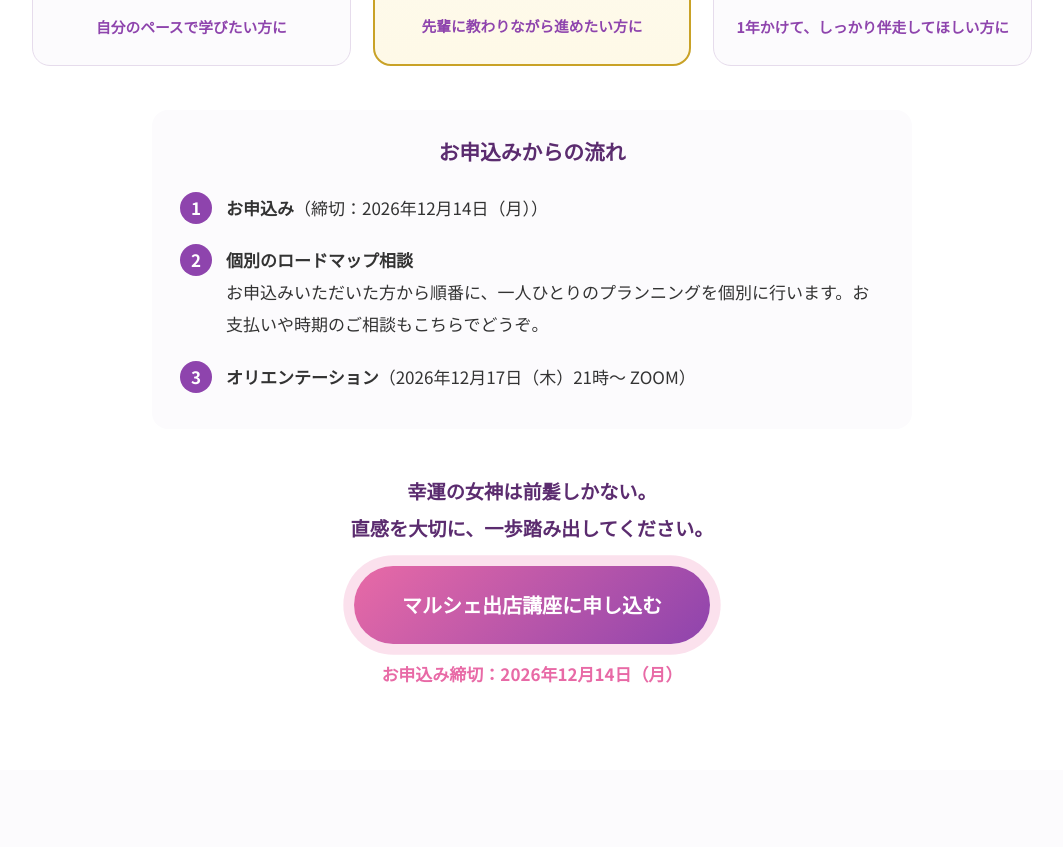
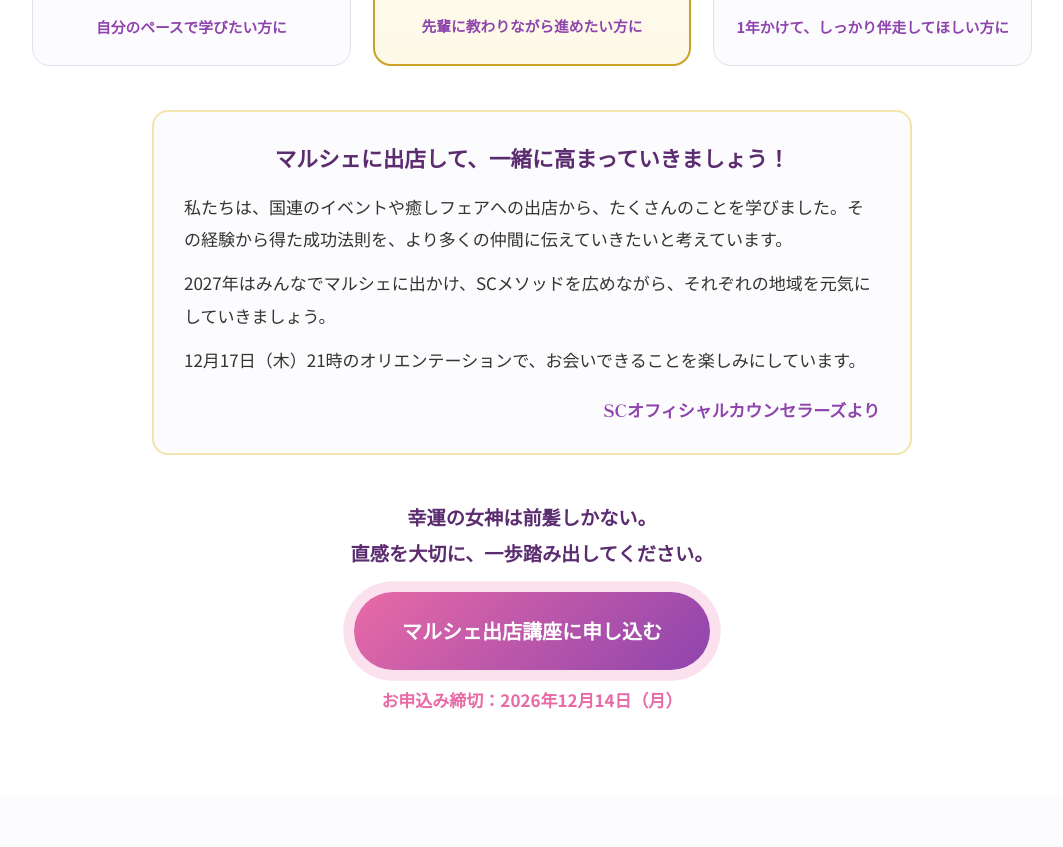
Before and after one commit to scmethod-web/marche, a plain HTML site: page index.html in a window 1280 px wide. Shown: the part 9947-10794 px from the top of the page, without its empty margins (108-1171 px from the left). Drawn offline with Linux system fonts and the light colour scheme.

Commit message:
「お申込みからの流れ」をOCからのメッセージに差し替え
Co-Authored-By: Claude Opus 5.5 <noreply@anthropic.com>

```diff
--- a/index.html
+++ b/index.html
@@ -361,13 +361,12 @@
                 </div>
             </div>
 
-            <div class="flow">
-                <h3>お申込みからの流れ</h3>
-                <ol>
-                    <li><strong>お申込み</strong>（締切：2026年12月14日（月））</li>
-                    <li><strong>個別のロードマップ相談</strong><br>お申込みいただいた方から順番に、一人ひとりのプランニングを個別に行います。お支払いや時期のご相談もこちらでどうぞ。</li>
-                    <li><strong>オリエンテーション</strong>（2026年12月17日（木）21時〜 ZOOM）</li>
-                </ol>
+            <div class="message">
+                <h3>マルシェに出店して、<br class="sp">一緒に高まっていきましょう！</h3>
+                <p>私たちは、国連のイベントや癒しフェアへの出店から、たくさんのことを学びました。その経験から得た成功法則を、より多くの仲間に伝えていきたいと考えています。</p>
+                <p>2027年はみんなでマルシェに出かけ、SCメソッドを広めながら、それぞれの地域を元気にしていきましょう。</p>
+                <p>12月17日（木）21時のオリエンテーションで、お会いできることを楽しみにしています。</p>
+                <p class="message-sign">SCオフィシャルカウンセラーズより</p>
             </div>
 
             <div class="cta-area">
--- a/style.css
+++ b/style.css
@@ -568,3 +568,20 @@ ul, ol { list-style: none; }
     .final-cta h2 { font-size: 1.5rem; }
     .worries-answer { font-size: 1.1rem; }
 }
+
+/* ---------- OCからのメッセージ（料金の下） ---------- */
+.message {
+    max-width: 760px;
+    margin: 44px auto 0;
+    background: var(--bg);
+    border: 2px solid var(--gold-light);
+    border-radius: 16px;
+    padding: 30px 30px 26px;
+}
+.message h3 { text-align: center; color: var(--purple-dark); font-size: 1.35rem; margin-bottom: 16px; }
+.message p { margin-bottom: 12px; }
+.message-sign { text-align: right; font-family: var(--font-head); font-weight: 700; color: var(--purple); margin: 18px 0 0 !important; }
+@media (max-width: 600px) {
+    .message { padding: 24px 20px 20px; }
+    .message h3 { font-size: 1.2rem; }
+}
```
